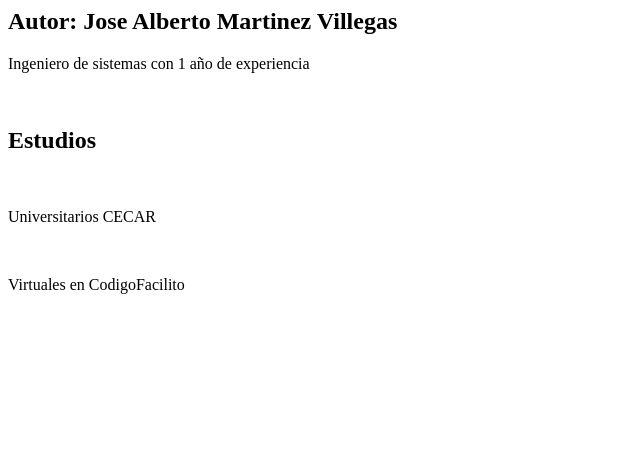
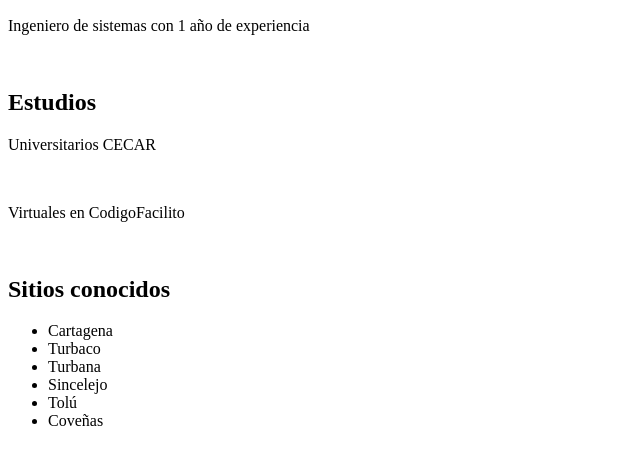
Before and after one commit to josealbertomartinezvi/prueba, a plain HTML site: page index.html in a window 1280 px wide. Shown: the part 110-574 px from the top of the page, without its empty margins (0-640 px from the left). Drawn offline with Linux system fonts and the light colour scheme.

Commit message:
Agregados sitios conocidos

```diff
--- a/index.html
+++ b/index.html
@@ -7,7 +7,6 @@
 </head>
 <body>
     <h1>Mi Pagina Web</h1>
-    <br>
     <h2>Autor: Jose Alberto Martinez Villegas</h2>
     <div>
         <p>Ingeniero de sistemas con 1 año de experiencia</p>
@@ -15,10 +14,21 @@
     <br>
     <div>
         <h2>Estudios</h2>
-        <br>
         <p>Universitarios CECAR</p>
         <br>
         <p>Virtuales en CodigoFacilito</p>
     </div>
+    <br>
+    <div>
+        <h2>Sitios conocidos</h2>
+        <ul>
+            <li>Cartagena</li>
+            <li>Turbaco</li>
+            <li>Turbana</li>
+            <li>Sincelejo</li>
+            <li>Tolú</li>
+            <li>Coveñas</li>
+        </ul>
+    </div>
 </body>
 </html>
```
